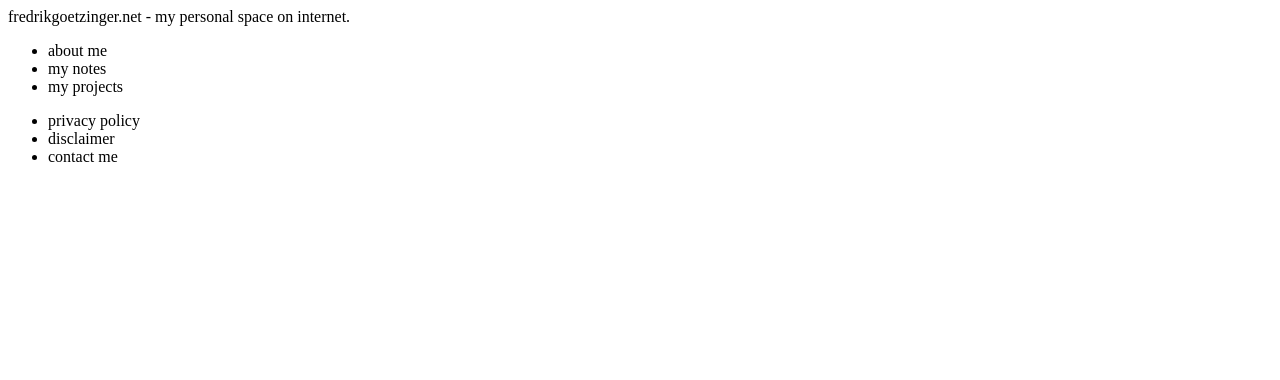
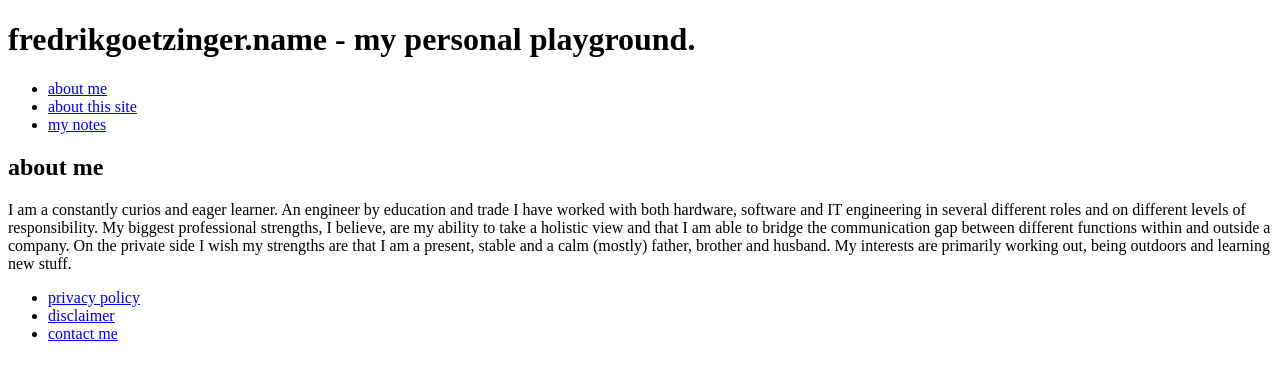
Before and after one commit to fredrikGoetzinger/mysite, a plain HTML site: page index.html in a window 1280 px wide. Drawn offline with Linux system fonts and the light colour scheme.

Commit message:
Fixed errors in index.html to work with replaceHtml script.

```diff
--- a/index.html
+++ b/index.html
@@ -2,30 +2,33 @@
 
 <head>
     <title>fredrikgoetzinger.net</title>
+    <script type="text/javascript" src="./js/main.js"></script>
 </head>
 
-<body>
+<body onload="replaceHtml('main_text', './html/about_me/aboutme.html')">
     <header>
-        fredrikgoetzinger.net - my personal space on internet.
+        <h1>fredrikgoetzinger.name - my personal playground.</h1>
     </header>
 
     <nav>
         <ul>
-            <li>about me</li>
-            <li>my notes</li>
-            <li>my projects</li>
+            <li><a href="./html/about_me/aboutme.html" onclick="replaceHtml('main_text', './html/about_me/aboutme.html');return false;">about me</a></li>
+            <li><a href="./html/about_this_site/aboutthissite.html" onclick="replaceHtml('main_text', './html/about_this_site/aboutthissite.html');return false;">about this site</a></li>
+            <li><a href="./html/my_notes/notes.html" onclick="replaceHtml('main_text', './html/my_notes/notes.html');return false;">my notes</a></li>
         </ul>
     </nav>
 
-    <article></article>
+    <article id="main_text">
+
+    </article>
 
     <aside></aside>
 
     <footer>
         <ul>
-            <li>privacy policy</li>
-            <li>disclaimer</li>
-            <li>contact me</li>
+            <li><a href="./html/privacy_policy/privacypolicy.html">privacy policy</a></li>
+            <li><a href="./html/disclaimer/disclaimer.html">disclaimer</a></li>
+            <li><a href="./html/contact_me/contactme.html">contact me</a></li>
         </ul>
     </footer>
 
```
Also changed, not shown: html/my_notes/notes.html (+3 -3 lines), html/about_this_site/aboutthissite.html (line endings or trailing spaces).
